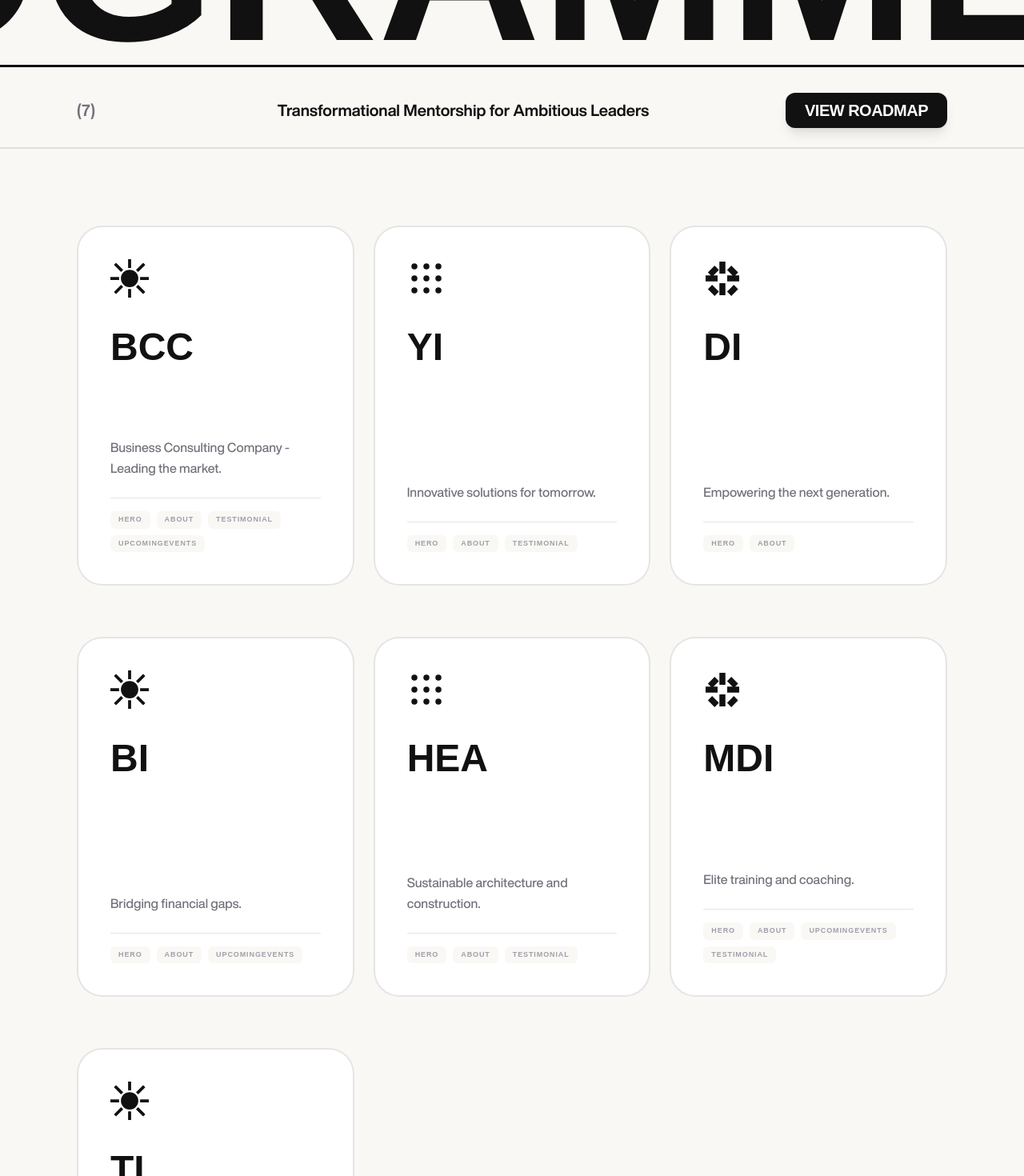
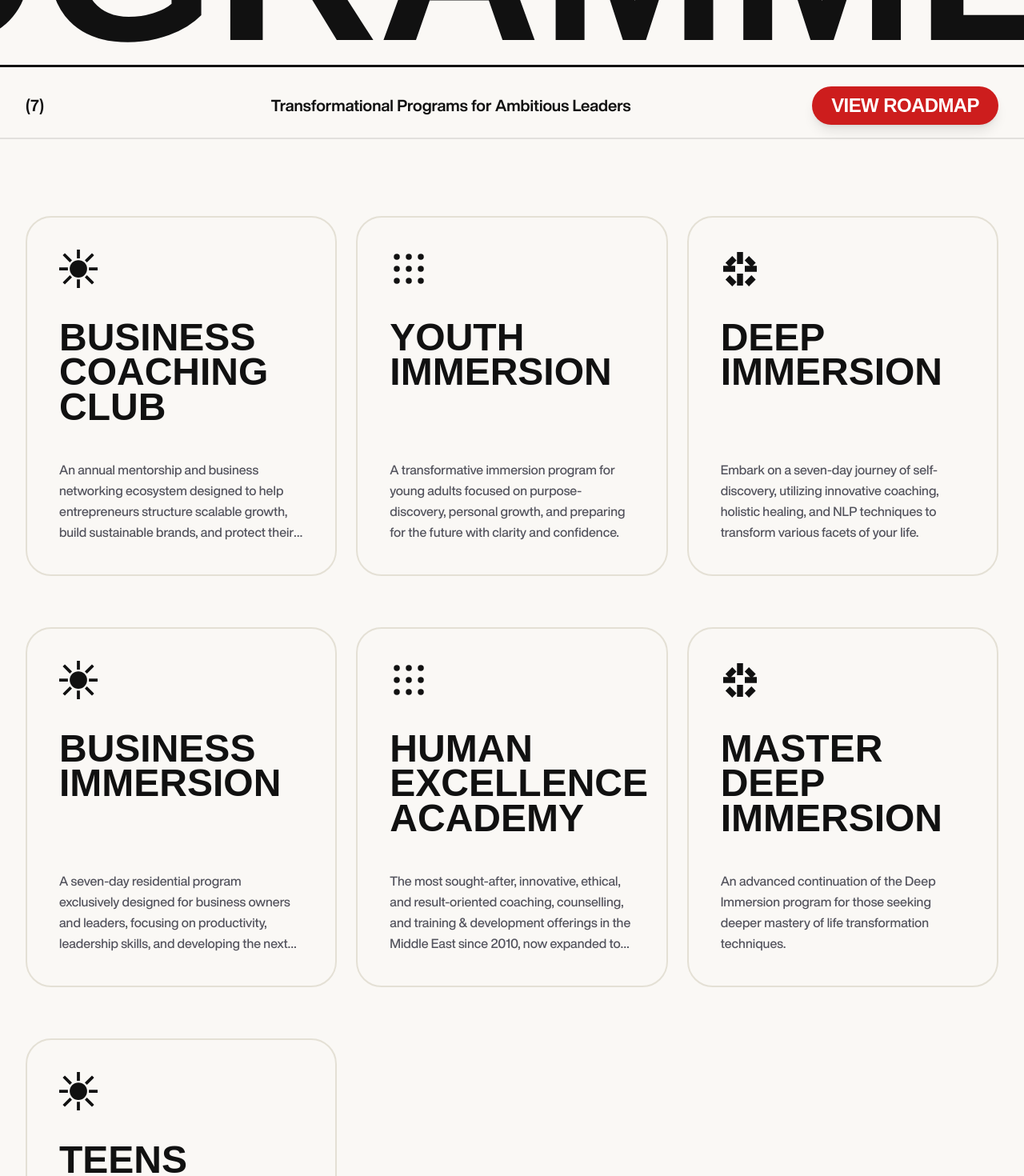
Before and after one commit to Shaamil777/dr.omar_portfolio, a Next.js app: page /programmes in a window 1280 px wide. Shown: the part 360-1830 px from the top of the page at 80% size. Built offline with nearby package versions, Linux system fonts and the light colour scheme; a web font is replaced by a local one.

Commit message:
feat:programms page desing change + redirect linking

```diff
--- a/src/app/programmes/page.tsx
+++ b/src/app/programmes/page.tsx
@@ -149,22 +149,22 @@ export default function ProgrammesListingPage() {
         </div>
 
         {/* Sub Header Toolbar */}
-        <div className="w-full px-6 lg:px-24 max-w-[100rem] mx-auto py-6 flex flex-col md:flex-row items-start md:items-center justify-between border-b-[2px] border-[#111]/10 gap-4 md:gap-0">
-          <div className="font-helvetica font-bold text-lg md:text-xl text-zinc-500 min-w-[80px]">
+        <div className="w-full px-4 md:px-8 py-3 md:py-4 flex flex-col md:flex-row items-start md:items-center justify-between border-b-[2px] border-[#111]/10 gap-4 md:gap-0">
+          <div className="font-helvetica font-bold text-lg md:text-xl min-w-[80px]">
             ({companiesData.length})
           </div>
           <div className="font-helvetica font-bold text-lg md:text-xl text-left md:text-center flex-1">
-            Transformational Mentorship for Ambitious Leaders
+            Transformational Programs for Ambitious Leaders
           </div>
           <div className="w-full md:w-auto flex justify-start md:justify-end">
-            <button className="bg-[#111] text-white font-national2 font-black text-xl uppercase tracking-tight px-6 py-2 rounded-xl hover:bg-[#CD1D1D] transition-colors shadow-lg">
+            <button className="bg-[#CD1D1D] text-white font-national2 font-black text-2xl uppercase tracking-tight px-6 py-2 rounded-full hover:bg-black transition-colors shadow-lg">
               VIEW ROADMAP
             </button>
           </div>
         </div>
 
         {/* Grid of Cards */}
-        <div className="program-grid w-full px-6 lg:px-24 max-w-[100rem] mx-auto mt-12 md:mt-24 grid grid-cols-1 md:grid-cols-2 lg:grid-cols-3 gap-6 md:gap-y-16">
+        <div className="program-grid w-full px-4 md:px-8 mt-12 md:mt-24 grid grid-cols-1 md:grid-cols-2 lg:grid-cols-3 gap-6 md:gap-y-16">
            {companiesData.map((company, i) => {
              const img1 = programImages[(i * 2) % programImages.length];
              const img2 = programImages[(i * 2 + 1) % programImages.length];
@@ -187,9 +187,9 @@ export default function ProgrammesListingPage() {
                   </div>
 
                   {/* Main Card */}
-                  <div className="relative z-10 bg-white border-[2px] border-black/10 rounded-[2rem] p-8 md:p-10 flex flex-col justify-between transition-all duration-700 ease-[cubic-bezier(0.23,1,0.32,1)] group-hover:-translate-y-16 group-hover:-rotate-3 group-hover:scale-105 group-hover:shadow-[0_40px_80px_rgba(0,0,0,0.15)] group-hover:border-[#111] min-h-[400px] md:min-h-[450px] w-full transform-gpu origin-bottom">
+                  <div className="relative z-10 bg-[#FAF8F5] border-[2px] border-[#e4e0d5] rounded-[2rem] p-8 md:p-10 flex flex-col justify-between transition-all duration-700 ease-[cubic-bezier(0.23,1,0.32,1)] group-hover:-translate-y-16 group-hover:-rotate-3 group-hover:scale-105 group-hover:shadow-[0_40px_80px_rgba(0,0,0,0.15)] group-hover:border-[#111] min-h-[400px] md:min-h-[450px] w-full transform-gpu origin-bottom">
                     <div>
-                      <div className="mb-10 text-zinc-300 group-hover:text-[#CD1D1D] transition-colors duration-500">
+                      <div className="mb-10 text-[#111]">
                         <AbstractIcon index={i} />
                       </div>
                       <h2 className="font-national2 font-black text-4xl md:text-5xl uppercase leading-[0.9] tracking-normal mb-6 text-[#111]">
@@ -197,21 +197,10 @@ export default function ProgrammesListingPage() {
                       </h2>
                     </div>
 
-                    <div className="flex flex-col gap-6">
-                      <p className="font-helvetica font-medium text-zinc-500 text-sm md:text-base leading-relaxed line-clamp-4">
+                    <div>
+                      <p className="font-helvetica font-medium text-zinc-600 text-sm md:text-base leading-relaxed line-clamp-4">
                         {company.description}
                       </p>
-
-                      <div className="flex flex-wrap gap-2 pt-4 border-t border-black/10">
-                        {company.components.map((comp) => (
-                          <span
-                            key={comp}
-                            className="px-2.5 py-1 bg-[#FAF8F5] text-zinc-400 font-courier text-[9px] uppercase tracking-widest font-bold rounded-md"
-                          >
-                            {comp}
-                          </span>
-                        ))}
-                      </div>
                     </div>
                   </div>
                </Link>
--- a/src/components/layout/Navbar.tsx
+++ b/src/components/layout/Navbar.tsx
@@ -28,7 +28,7 @@ export default function Navbar() {
   const links = [
     { name: "About", href: "#about" },
     { name: "Entrepreneur", href: "#entrepreneur" },
-    { name: "Programmes", href: "#programmes-section" },
+    { name: "Programmes", href: "/programmes" },
     { name: "Achievements", href: "#achievements" },
     { name: "Testimonials", href: "#testimonials" },
     { name: "Blog", href: "#blogs" },
@@ -50,7 +50,7 @@ export default function Navbar() {
           <div className="hidden xl:flex items-center gap-4 2xl:gap-8 font-helvetica text-[18px] 2xl:text-[26px] font-black tracking-tight leading-none" style={{ WebkitTextStroke: '0.5px currentColor' }}>
             <Link href="#about" className="hover:text-black/60 transition-colors">About</Link>
             <Link href="#entrepreneur" className="hover:text-black/60 transition-colors">Entrepreneur</Link>
-            <Link href="#programmes-section" className="group relative flex items-center hover:text-black/60 transition-colors">
+            <Link href="/programmes" className="group relative flex items-center hover:text-black/60 transition-colors">
               Programmes <ChevronDown />
             </Link>
             <Link href="#achievements" className="hover:text-black/60 transition-colors">Achievements</Link>
--- a/src/components/layout/ScrollRestoration.tsx
+++ b/src/components/layout/ScrollRestoration.tsx
@@ -1,14 +1,17 @@
 "use client";
 
 import { useEffect } from "react";
+import { usePathname } from "next/navigation";
 
 export default function ScrollRestoration() {
+  const pathname = usePathname();
+
   useEffect(() => {
     if (typeof window !== "undefined") {
       window.history.scrollRestoration = "manual";
       window.scrollTo(0, 0);
     }
-  }, []);
+  }, [pathname]);
 
   return null;
 }
--- a/src/components/layout/SmoothScrollProvider.tsx
+++ b/src/components/layout/SmoothScrollProvider.tsx
@@ -1,11 +1,15 @@
 "use client";
 
-import { useEffect } from "react";
+import { useEffect, useRef } from "react";
+import { usePathname } from "next/navigation";
 import Lenis from "lenis";
 import gsap from "gsap";
 import ScrollTrigger from "gsap/ScrollTrigger";
 
 export default function SmoothScrollProvider({ children }: { children: React.ReactNode }) {
+  const lenisRef = useRef<Lenis | null>(null);
+  const pathname = usePathname();
+
   useEffect(() => {
     // Heavy, slow, and ultra-smooth scroll configuration
     const lenis = new Lenis({
@@ -15,6 +19,8 @@ export default function SmoothScrollProvider({ children }: { children: React.Rea
       wheelMultiplier: 1.0,
       touchMultiplier: 1.5,
     });
+
+    lenisRef.current = lenis;
 
     // Synchronize Lenis with GSAP ScrollTrigger to prevent jitter
     gsap.registerPlugin(ScrollTrigger);
@@ -32,5 +38,11 @@ export default function SmoothScrollProvider({ children }: { children: React.Rea
     };
   }, []);
 
+  useEffect(() => {
+    if (lenisRef.current) {
+      lenisRef.current.scrollTo(0, { immediate: true });
+    }
+  }, [pathname]);
+
   return <>{children}</>;
 }
--- a/src/constants/companies.ts
+++ b/src/constants/companies.ts
@@ -22,8 +22,8 @@ export type CompanyData = {
 export const companiesData: CompanyData[] = [
   {
     slug: "bcc",
-    name: "BCC",
-    description: "Business Consulting Company - Leading the market.",
+    name: "Business Coaching Club",
+    description: "An annual mentorship and business networking ecosystem designed to help entrepreneurs structure scalable growth, build sustainable brands, and protect their long-term legacy.",
     aboutParagraphs: [
       "Business Coaching Club (BCC) is a year-long mentorship and business networking ecosystem designed to help entrepreneurs grow their businesses in a structured, sustainable, and ethical way.",
       "It focuses on transforming business owners into purpose-driven leaders who can scale their companies while maintaining balance in life values and spirituality."
@@ -134,54 +134,54 @@ export const companiesData: CompanyData[] = [
     components: ["Hero", "About", "Testimonial", "UpcomingEvents"],
   },
   {
-    slug: "yi",
-    name: "YI",
-    description: "Innovative solutions for tomorrow.",
+    slug: "youth_immersion",
+    name: "Youth Immersion",
+    description: "A transformative immersion program for young adults focused on purpose-discovery, personal growth, and preparing for the future with clarity and confidence.",
     aboutParagraphs: ["Detailed information about YI will be placed here."],
     mission: "To innovate for tomorrow.",
     vision: "A future driven by sustainable innovation.",
     components: ["Hero", "About", "Testimonial"],
   },
   {
-    slug: "di",
-    name: "Di",
-    description: "Empowering the next generation.",
+    slug: "deep_immersion",
+    name: "Deep Immersion",
+    description: "Embark on a seven-day journey of self-discovery, utilizing innovative coaching, holistic healing, and NLP techniques to transform various facets of your life.",
     aboutParagraphs: ["Detailed information about Di will be placed here."],
     mission: "To empower the next generation.",
     vision: "A world where every youth has the tools to succeed.",
     components: ["Hero", "About"],
   },
   {
-    slug: "bi",
-    name: "BI",
-    description: "Bridging financial gaps.",
+    slug: "business_immersion",
+    name: "Business Immersion",
+    description: "A seven-day residential program exclusively designed for business owners and leaders, focusing on productivity, leadership skills, and developing the next generation of leaders.",
     aboutParagraphs: ["Detailed information about BI will be placed here."],
     mission: "To bridge financial gaps globally.",
     vision: "Financial inclusion for everyone.",
     components: ["Hero", "About", "UpcomingEvents"],
   },
   {
-    slug: "hea",
-    name: "HEA",
-    description: "Sustainable architecture and construction.",
+    slug: "hea_program",
+    name: "Human Excellence Academy",
+    description: "The most sought-after, innovative, ethical, and result-oriented coaching, counselling, and training & development offerings in the Middle East since 2010, now expanded to India.",
     aboutParagraphs: ["Detailed information about HEA will be placed here."],
     mission: "To build sustainably for the future.",
     vision: "Architectural excellence integrated with nature.",
     components: ["Hero", "About", "Testimonial"],
   },
   {
-    slug: "mdi",
-    name: "MDI",
-    description: "Elite training and coaching.",
+    slug: "master_deep_immersion",
+    name: "Master Deep Immersion",
+    description: "An advanced continuation of the Deep Immersion program for those seeking deeper mastery of life transformation techniques.",
     aboutParagraphs: ["Detailed information about MDI will be placed here."],
     mission: "To deliver elite training and coaching.",
     vision: "Unlocking human potential worldwide.",
     components: ["Hero", "About", "UpcomingEvents", "Testimonial"],
   },
   {
-    slug: "ti",
-    name: "TI",
-    description: "Global supply chain solutions.",
+    slug: "teens_immersion",
+    name: "Teens Immersion",
+    description: "Teen Immersion offers a transformative experience for teenagers aged 14 to 19, providing a platform for self-discovery and growth. Through a blend of adventure, creativity, and mindfulness practices, participants explore their potential, develop resilience, and clarify their life vision.",
     aboutParagraphs: ["Detailed information about TI will be placed here."],
     mission: "To optimize global supply chains.",
     vision: "Seamless trade across all borders.",
```
Also changed, not shown: src/sections/home/Programmes.tsx (+15 -3 lines).
